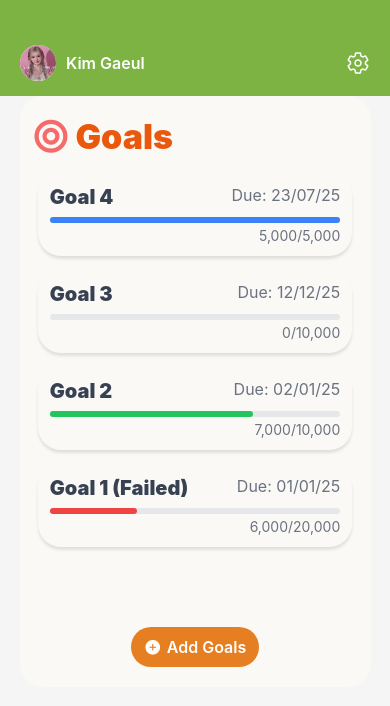
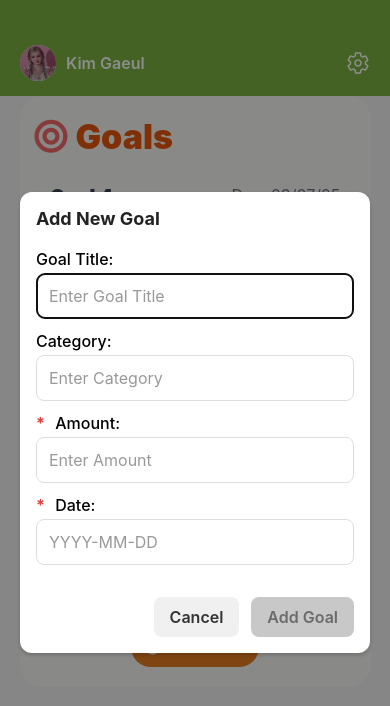
Before and after one commit to RnzGo/e_budgetmo, a React Native app: screen /GoalsScreen in a window 390 px wide. Both pictures are taken after a click on the element "Add Goals". Shown: the top 706 px of the page. Built offline with nearby package versions, Linux system fonts and the light colour scheme.

Commit message:
Added AddGoalModal to add goals, Added function to record user's created goals at the GoalScreen.js

```diff
--- /dev/null
+++ b/components/AddGoalModal.js
@@ -0,0 +1,233 @@
+import React, { useState, useEffect } from 'react';
+import { Modal, View, Text, TextInput, TouchableOpacity, StyleSheet, Alert } from 'react-native';
+
+export default function AddGoalModal({ visible, onClose, onSubmit }) {
+  const title = 'Add New Goal';
+
+  const [goalTitle, setGoalTitle] = useState('');
+  const [goalCategory, setGoalCategory] = useState('');
+  const [targetAmount, setTargetAmount] = useState('');
+  const [dueDate, setDueDate] = useState('');
+
+  useEffect(() => {
+    if (!visible) {
+      setGoalTitle('');
+      setGoalCategory('');
+      setTargetAmount('');
+      setDueDate('');
+    }
+  }, [visible]);
+
+  function handleSubmit() {
+    const parsedAmt = parseFloat(targetAmount);
+    if (Number.isNaN(parsedAmt) || parsedAmt <= 0) {
+      Alert.alert('Invalid amount', 'Please enter a valid amount greater than zero.');
+      return;
+    }
+
+    // validate date string
+    const parsedDate = new Date(dueDate);
+    if (!dueDate || Number.isNaN(parsedDate.getTime())) {
+      Alert.alert('Invalid date', 'Please enter a valid date in YYYY-MM-DD format.');
+      return;
+    }
+
+    const goal = {
+      id: `${Date.now()}`,
+      title: goalTitle || 'New Goal',
+      category: goalCategory || 'Uncategorized',
+      targetAmount: parsedAmt,
+      dueDate: parsedDate.toISOString(),
+      progress: 0,
+      current: 0,
+    };
+
+    if (typeof onSubmit === 'function') onSubmit(goal);
+    if (typeof onClose === 'function') onClose();
+  }
+
+  const parsedAmtForDisable = parseFloat(targetAmount);
+  const isAmountValid = !Number.isNaN(parsedAmtForDisable) && parsedAmtForDisable > 0;
+  const isDateValid = dueDate && !Number.isNaN(new Date(dueDate).getTime());
+  const submitDisabled = !(isAmountValid && isDateValid);
+
+  return (
+    <Modal animationType="fade" transparent statusBarTranslucent={true} visible={!!visible} onRequestClose={onClose}>
+      <View style={styles.overlay}>
+        <View style={styles.container}>
+          <View style={styles.header}>
+            <Text style={styles.title}>{title}</Text>
+          </View>
+
+          <View style={styles.content}>
+            <View style={styles.fieldContainer}>
+              <Text style={styles.label}>Goal Title:</Text>
+              <TextInput
+                style={styles.input}
+                placeholder="Enter Goal Title"
+                placeholderTextColor="#999"
+                value={goalTitle}
+                onChangeText={setGoalTitle}
+              />
+            </View>
+
+            <View style={styles.fieldContainer}>
+              <Text style={styles.label}>Category:</Text>
+              <TextInput
+                style={styles.input}
+                placeholder="Enter Category"
+                placeholderTextColor="#999"
+                value={goalCategory}
+                onChangeText={setGoalCategory}
+              />
+            </View>
+
+            <View style={styles.fieldContainer}>
+              <Text style={styles.label}>
+                <Text style={styles.required}>*</Text> Amount:
+              </Text>
+              <TextInput
+                style={styles.input}
+                placeholder="Enter Amount"
+                placeholderTextColor="#999"
+                keyboardType="numeric"
+                value={targetAmount}
+                onChangeText={setTargetAmount}
+              />
+            </View>
+
+            <View style={styles.fieldContainer}>
+              <Text style={styles.label}>
+                <Text style={styles.required}>*</Text> Date:
+              </Text>
+              <TextInput
+                style={styles.input}
+                placeholder="YYYY-MM-DD"
+                placeholderTextColor="#999"
+                value={dueDate}
+                onChangeText={setDueDate}
+              />
+            </View>
+          </View>
+
+          <View style={styles.footer}>
+            <TouchableOpacity style={[styles.actionButton, styles.cancelButton]} onPress={onClose} accessibilityLabel="Close">
+              <Text style={styles.actionText}>Cancel</Text>
+            </TouchableOpacity>
+
+            <TouchableOpacity
+              style={[styles.actionButton, submitDisabled ? styles.disabledButton : styles.submitButton]}
+              onPress={handleSubmit}
+              accessibilityLabel="Submit"
+              accessibilityState={{ disabled: submitDisabled }}
+              disabled={submitDisabled}
+            >
+              <Text style={[styles.actionText, submitDisabled ? styles.disabledText : { color: '#fff' }]}>Add Goal</Text>
+            </TouchableOpacity>
+          </View>
+        </View>
+      </View>
+    </Modal>
+  );
+}
+
+const styles = StyleSheet.create({
+  overlay: {
+    // cover the entire screen regardless of parent layout
+    ...StyleSheet.absoluteFillObject,
+    backgroundColor: 'rgba(0,0,0,0.45)',
+    justifyContent: 'center',
+    alignItems: 'center',
+    padding: 20,
+  },
+  container: {
+    width: '100%',
+    maxWidth: 420,
+    maxHeight: '90%',
+    backgroundColor: '#fff',
+    borderRadius: 12,
+    padding: 16,
+    elevation: 8,
+    shadowColor: '#000',
+    shadowOffset: { width: 0, height: 2 },
+    shadowOpacity: 0.2,
+    shadowRadius: 4,
+  },
+  header: {
+    flexDirection: 'row',
+    justifyContent: 'space-between',
+    alignItems: 'center',
+    marginBottom: 8,
+  },
+  title: {
+    fontSize: 18,
+    fontWeight: '700',
+    color: '#222',
+  },
+  content: {
+    minHeight: 120,
+    justifyContent: 'center',
+    alignItems: 'center',
+    paddingVertical: 12,
+  },
+  label: {
+    fontSize: 16,
+    fontWeight: '500',
+    marginBottom: 4,
+  },
+  fieldContainer: {
+    width: '100%',
+    paddingBottom: 12,
+  },
+  input: {
+    borderWidth: 1,
+    borderColor: '#ddd',
+    borderRadius: 8,
+    padding: 12,
+    fontSize: 16,
+    width: '100%',
+  },
+  textArea: {
+    borderWidth: 1,
+    borderColor: '#ddd',
+    borderRadius: 8,
+    padding: 12,
+    fontSize: 16,
+    width: '100%',
+    height: 100,
+    textAlignVertical: 'top',
+  },
+  footer: {
+    flexDirection: 'row',
+    justifyContent: 'flex-end',
+    gap: 12,
+    marginTop: 8,
+  },
+  actionButton: {
+    paddingVertical: 10,
+    paddingHorizontal: 16,
+    borderRadius: 8,
+  },
+  cancelButton: {
+    backgroundColor: '#f0f0f0',
+  },
+  submitButton: {
+    backgroundColor: '#4CAF50',
+  },
+  disabledButton: {
+    backgroundColor: '#C8C8C8',
+  },
+  actionText: {
+    fontSize: 16,
+    fontWeight: '600',
+    color: '#333',
+  },
+  disabledText: {
+    color: '#6B6B6B',
+  },
+  required: {
+    color: '#E53E3E',
+    marginRight: 6,
+    fontWeight: '700',
+  },
+});
--- a/screens/GoalsScreen.js
+++ b/screens/GoalsScreen.js
@@ -1,7 +1,8 @@
 // GoalsScreen.js
-import React from 'react';
+import React, { useState } from 'react';
 import { View, Text, StyleSheet, ScrollView, Platform, TouchableOpacity, Image } from 'react-native';
 import { Ionicons , FontAwesome5 } from '@expo/vector-icons';
+import AddGoalModal from '../components/AddGoalModal';
 
 const goalsData = [
   { id: 4, title: 'Goal 4', due: '23/07/25', progress: 1, current: 5000, target: 5000, color: '#3B82F6' },
@@ -11,6 +12,25 @@ const goalsData = [
 ];
 
 export default function GoalsScreen() {
+  const [modalVisible, setModalVisible] = useState(false);
+  const [modalType, setModalType] = useState(null);
+  const [goals, setGoals] = useState(goalsData);
+
+  function handleAddGoal(newGoal) {
+    // normalize incoming goal and add to local list
+    const goal = {
+      id: newGoal.id || Date.now(),
+      title: newGoal.title || 'New Goal',
+      due: new Date(newGoal.dueDate || newGoal.due || Date.now()).toLocaleDateString(),
+      progress: newGoal.progress ?? 0,
+      current: newGoal.current ?? 0,
+      target: Number(newGoal.targetAmount) || Number(newGoal.target) || 0,
+      color: newGoal.color || '#3B82F6',
+    };
+
+    setGoals((prev) => [goal, ...prev]);
+  }
+
   return (
     <View style={styles.root}>
       {/* HEADER */}
@@ -30,7 +50,7 @@ export default function GoalsScreen() {
         </View>
 
         <ScrollView showsVerticalScrollIndicator={false}>
-          {goalsData.map((goal) => (
+          {goals.map((goal) => (
             <View key={goal.id} style={styles.goalCard}>
               <View style={styles.goalRow}>
                 <Text style={styles.goalTitle}>{goal.title}</Text>
@@ -55,10 +75,27 @@ export default function GoalsScreen() {
         </ScrollView>
 
         {/** ----- Add Goals Button ------ */}
-        <TouchableOpacity style={styles.addButton}>
-            <Ionicons name="add-circle" size={18} color="#fff" />
-            <Text style={styles.addText}>Add Goals</Text>
+        <TouchableOpacity
+          style={styles.addButton}
+          onPress={() => {
+            setModalType('add');
+            setModalVisible(true);
+          }}
+          accessibilityLabel="Add Goals"
+        >
+          <Ionicons name="add-circle" size={18} color="#fff" />
+          <Text style={styles.addText}>Add Goals</Text>
         </TouchableOpacity>
+
+        {/* AddGoalModal rendered as a pop-up */}
+        <AddGoalModal
+          visible={modalVisible}
+          onClose={() => setModalVisible(false)}
+          onSubmit={(goal) => {
+            handleAddGoal(goal);
+            setModalVisible(false);
+          }}
+        />
 
       </View>
     </View>
```
Also changed, not shown: 44 other files (tests, documents, lock files or other folders).
